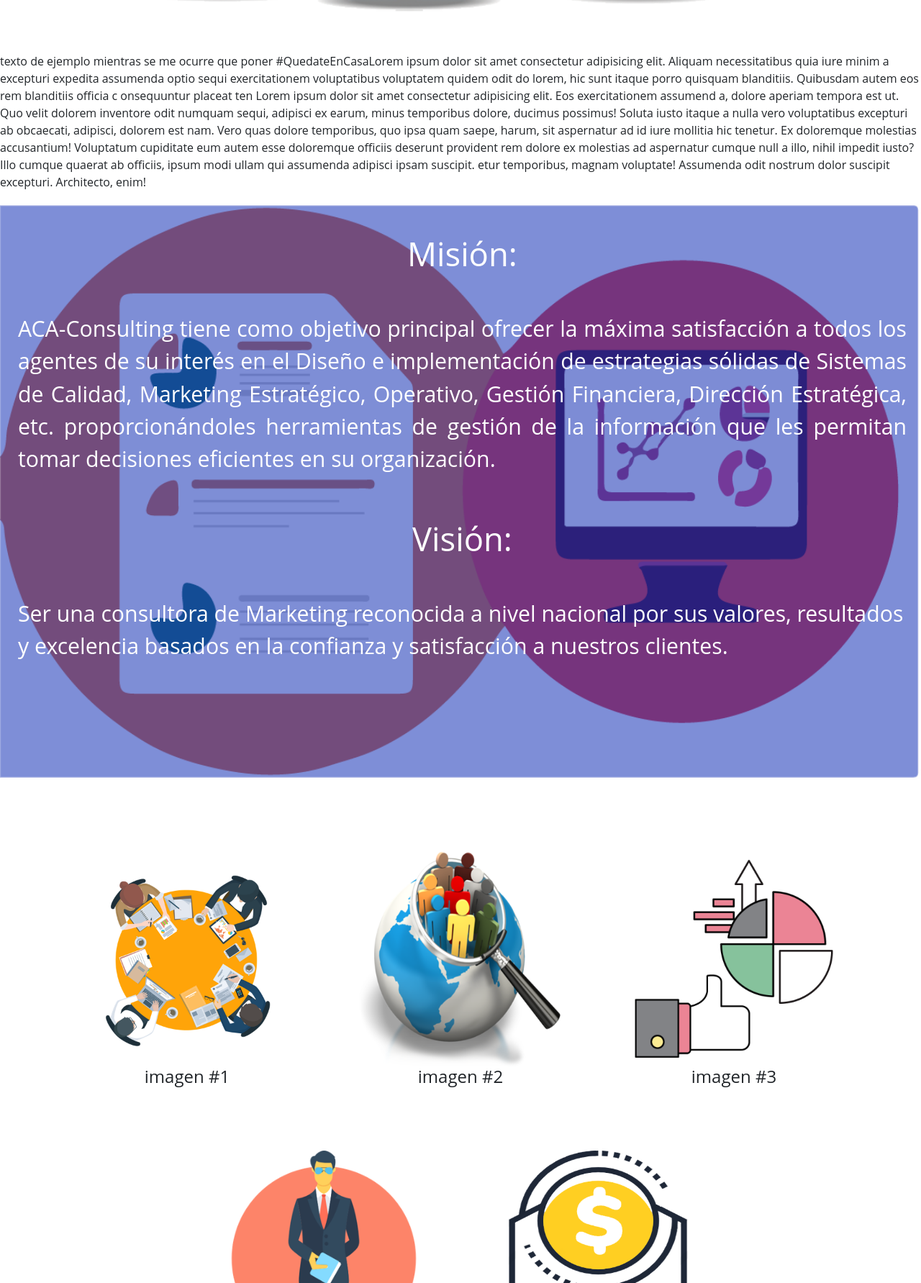
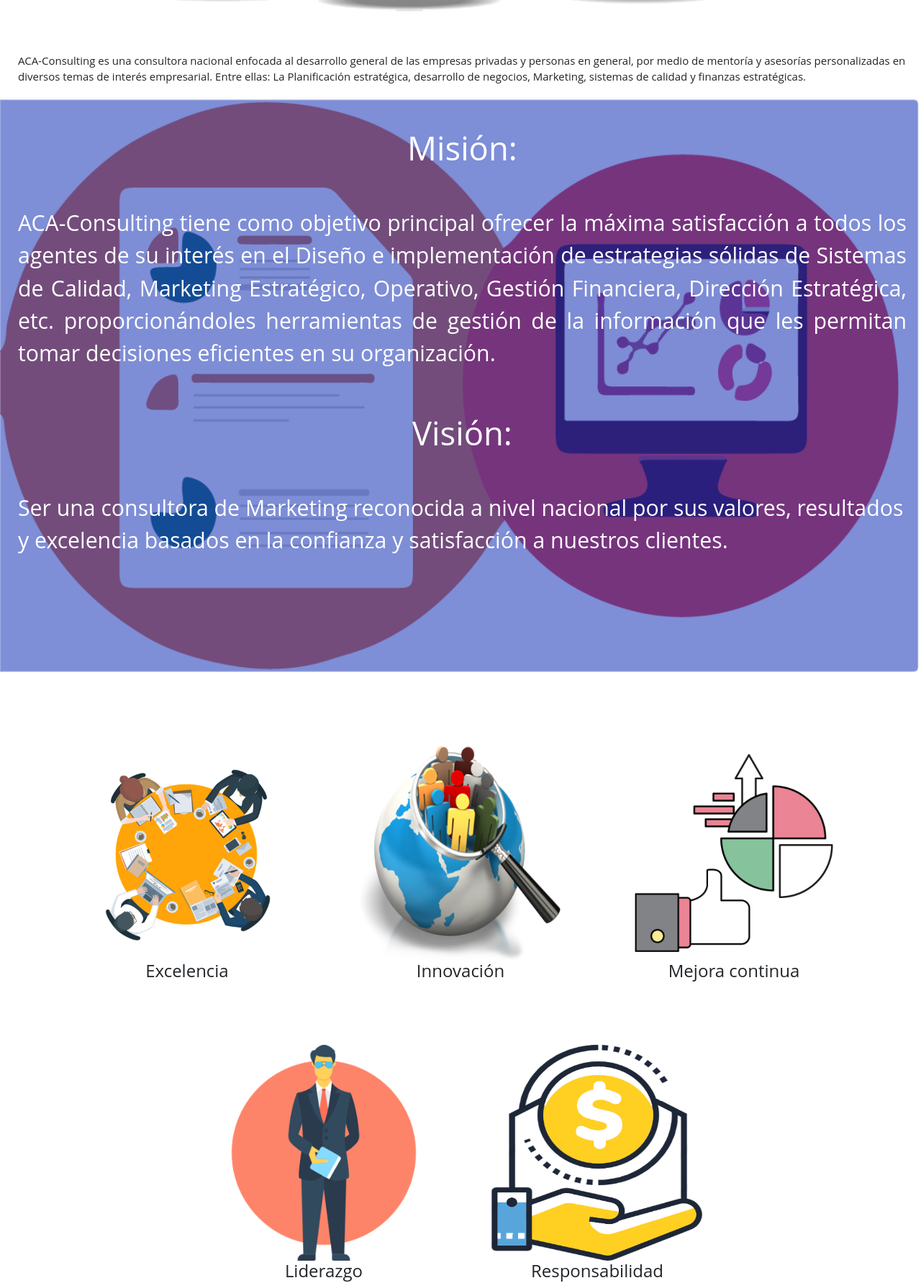
Before and after one commit to consultorias-marketing/BM-Consulting-website, a plain HTML site: page index.html in a window 1280 px wide. Shown: the part 647-2430 px from the top of the page at 72% size. Drawn offline with nearby package versions, Linux system fonts and the light colour scheme; a web font is replaced by a local one.

Commit message:
Nuevas imagenes

```diff
--- a/CSS/estilo2.css
+++ b/CSS/estilo2.css
@@ -12,11 +12,13 @@
    margin-top: 50px;
 
 }
+
 @media(min-width:1024px){
     #pie{
-    height: 70px;
+    height: 80px;
     top: 10px;
-    height: 120px;
+    height: 150px;
+    z-index: 100;
   }
   }
 
@@ -76,6 +78,13 @@
     margin-left: 25px;
     margin-right:20px;
 }
+.tetnt{
+    font-size: 15px;
+    position: relative;
+    margin-left: 25px;
+    margin-right:20px;
+}
+
 .cont3 h2{
     font-size: 20px;
 }
--- a/index.html
+++ b/index.html
@@ -28,18 +28,9 @@
                     <section id="banner">
                     <img src="img\ban.png">
                   </section>
-                  <p> texto de ejemplo mientras se me ocurre que poner #QuedateEnCasaLorem ipsum dolor sit amet consectetur adipisicing elit. Aliquam necessitatibus quia iure minim
-                    a excepturi expedita assumenda optio sequi exercitationem voluptatibus voluptatem quidem odit do
-                    lorem, hic sunt itaque porro quisquam blanditiis. Quibusdam autem eos rem blanditiis officia c
-                    onsequuntur placeat ten Lorem ipsum dolor sit amet consectetur adipisicing elit. Eos exercitationem assumend
-                    a, dolore aperiam tempora est ut. Quo velit dolorem inventore odit numquam sequi, adipisci ex earum, minus
-                     temporibus dolore, ducimus possimus! Soluta iusto itaque a nulla vero voluptatibus excepturi ab obcaecati,
-                      adipisci, dolorem est nam. Vero quas dolore temporibus, quo ipsa quam saepe, harum, sit aspernatur ad id iure
-                       mollitia hic tenetur. Ex doloremque molestias accusantium! Voluptatum cupiditate eum autem esse doloremque
-                       officiis deserunt provident rem dolore ex molestias ad aspernatur cumque null
-                    a illo, nihil impedit iusto? Illo cumque quaerat ab officiis, ipsum modi ullam qui assumenda adipisci ipsam suscipit.
-                    etur temporibus, magnam voluptate! Assumenda odit nostrum dolor suscipit excepturi. Architecto, enim!</p>
-
+                  <div class="tetnt">
+                  <p> ACA-Consulting es una consultora nacional enfocada al desarrollo general de las empresas privadas y personas en general, por medio de mentoría y asesorías personalizadas en diversos temas de interés empresarial. Entre ellas: La Planificación estratégica, desarrollo de negocios, Marketing, sistemas de calidad y finanzas estratégicas. </p>
+                </div>
           <div class="cont3" >
             <br>
             <h2 align ="center">Misión:</h2>
@@ -61,23 +52,23 @@
           <div class="contimagenes">
             <article >
                 <img src="img\img1.png" width="300" height="300">
-                <h4>  imagen #1</h4>
+                <h4> Excelencia</h4>
             </article>
             <article >
               <img src="img\img2.png" width="300" height="300">
-              <h4>  imagen #2</h4>
+              <h4> Innovación </h4>
           </article>
           <article >
             <img src="img\img3.png" width="300" height="300">
-            <h4>  imagen #3</h4>
+            <h4> Mejora continua</h4>
         </article>
         <article >
           <img src="img\Empresario.png" width="300" height="300">
-          <h4>  imagen #4</h4>
+          <h4> Liderazgo</h4>
       </article>
       <article >
         <img src="img\img5.png" width="300" height="300">
-        <h4>  imagen #5</h4>
+        <h4> Responsabilidad</h4>
     </article>
 
         </div>
@@ -105,6 +96,10 @@
         duration: 1000,
         origin: 'bottom'
       });
+        sr.reveal('.tetnt', {
+        duration: 1010,
+        origin: 'bottom'
+      });
         sr.reveal('.menu', {
         duration: 2000,
         origin: 'bottom'
```
Also changed, not shown: index2.html (+5 -3 lines), img/favicon.ico (added).
